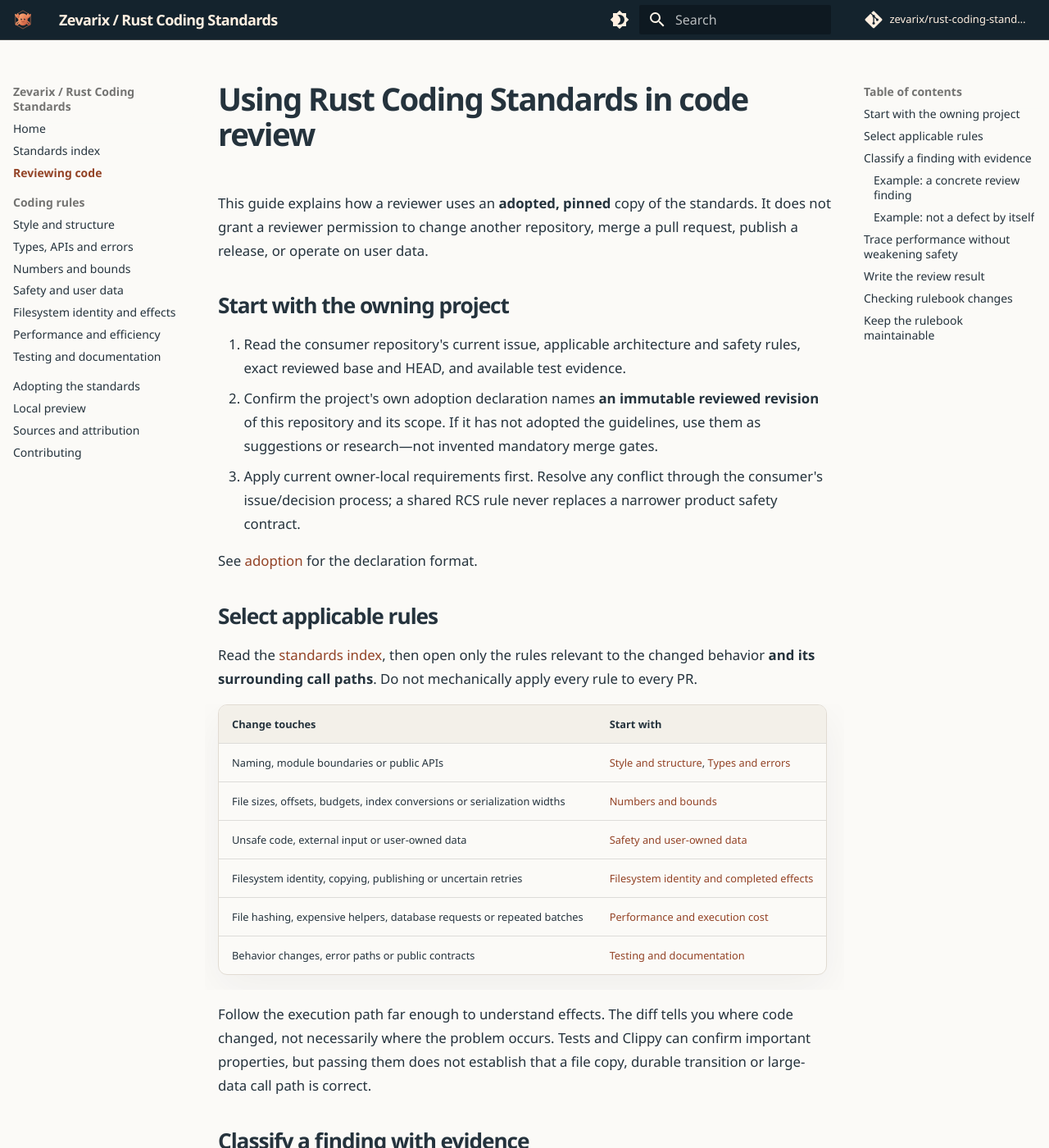
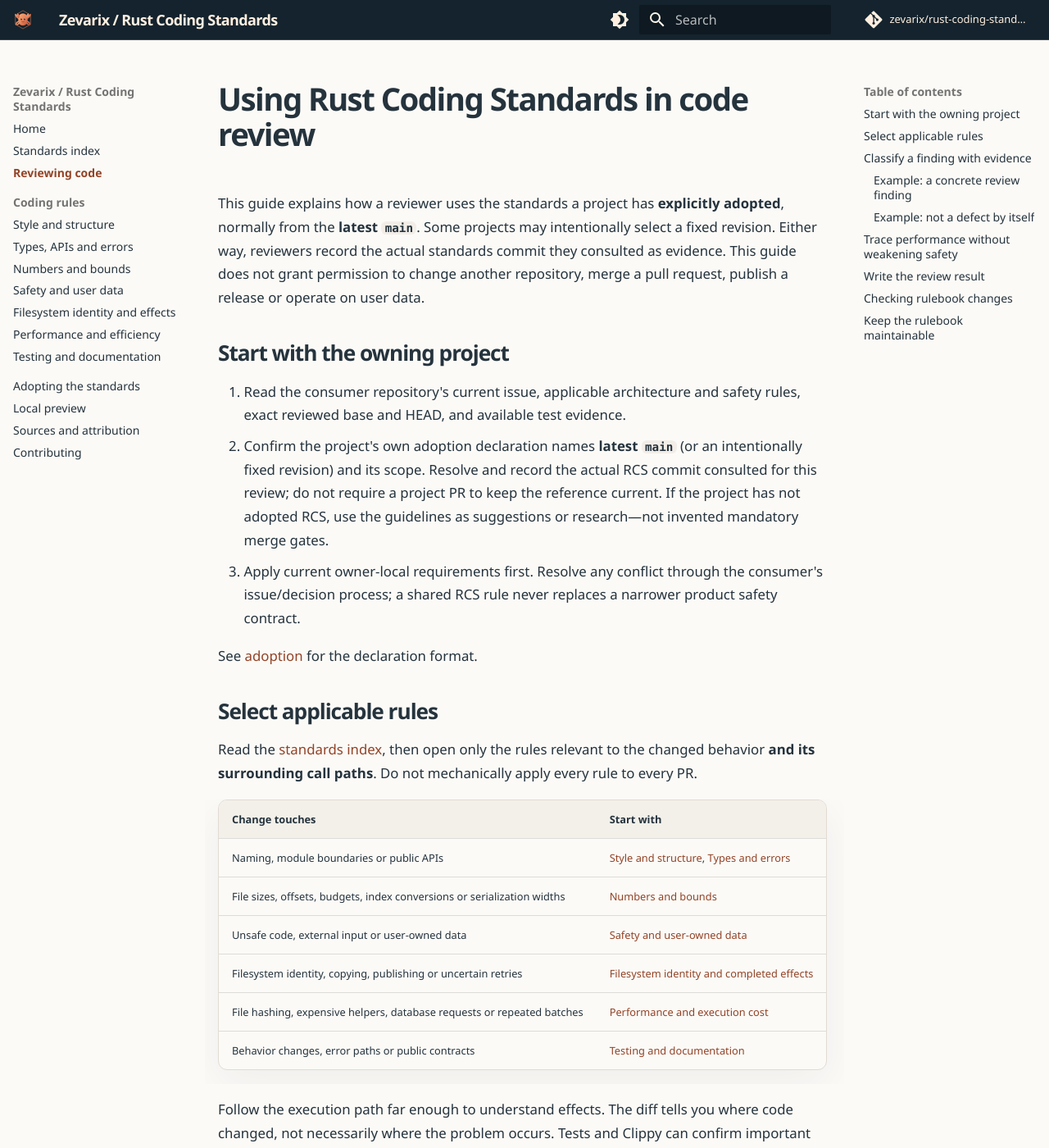
Before and after one commit to zevarix/rust-coding-standards, an MkDocs documentation site: the page built from docs/review-guide.md, in a window 1280 px wide and 1400 px high. Shown: the whole window at 82% size. Built offline with MkDocs 1.6.1 and Material for MkDocs 9.7.7, drawn with Linux system fonts in a browser that asks for light colours; comment, search, counter and statistics services are not loaded; some of the changed text lies outside the part shown.

Commit message:
Support latest Rust Coding Standards adoption without pin updates (#5)
Owner-approved squash of PR #6. Human and agent developers and reviewers consult current RCS main; record the actual RCS commit in review evidence, not in each consuming project's permanent config.

```diff
--- a/docs/review-guide.md
+++ b/docs/review-guide.md
@@ -1,11 +1,11 @@
 # Using Rust Coding Standards in code review
 
-This guide explains how a reviewer uses an **adopted, pinned** copy of the standards. It does not grant a reviewer permission to change another repository, merge a pull request, publish a release, or operate on user data.
+This guide explains how a reviewer uses the standards a project has **explicitly adopted**, normally from the **latest `main`**. Some projects may intentionally select a fixed revision. Either way, reviewers record the actual standards commit they consulted as evidence. This guide does not grant permission to change another repository, merge a pull request, publish a release or operate on user data.
 
 ## Start with the owning project
 
 1. Read the consumer repository's current issue, applicable architecture and safety rules, exact reviewed base and HEAD, and available test evidence.
-2. Confirm the project's own adoption declaration names **an immutable reviewed revision** of this repository and its scope. If it has not adopted the guidelines, use them as suggestions or research—not invented mandatory merge gates.
+2. Confirm the project's own adoption declaration names **latest `main`** (or an intentionally fixed revision) and its scope. Resolve and record the actual RCS commit consulted for this review; do not require a project PR to keep the reference current. If the project has not adopted RCS, use the guidelines as suggestions or research—not invented mandatory merge gates.
 3. Apply current owner-local requirements first. Resolve any conflict through the consumer's issue/decision process; a shared RCS rule never replaces a narrower product safety contract.
 
 See [adoption](adoption.md) for the declaration format.
@@ -27,7 +27,7 @@ Follow the execution path far enough to understand effects. The diff tells you w
 
 ## Classify a finding with evidence
 
-An actionable review comment should state:
+An actionable review comment should state (and the PR/review should record the **RCS commit actually consulted** when applying RCS):
 
 - **Rule:** exact ID, such as `RCS-NUM-001`, plus the owning project's stricter rule if applicable.
 - **Where:** file and symbol, along with the call path or state transition that reaches it.
@@ -78,4 +78,4 @@ The first command checks the Markdown index and local links without a site build
 
 ## Keep the rulebook maintainable
 
-Do not copy the entire RCS text into a consuming review skill. Link to the selected revision and load applicable pages when reviewing code. Proposed changes to shared rules belong in this repository; their adoption into each consumer remains a separate, reviewed decision.
+Do not copy the entire RCS text into a consuming review skill. Link to the consumer's **latest `main`** adoption (or intentional pin), read applicable pages before coding and during review, and record the actual RCS SHA used in review evidence. No recurring SHA-update PR is needed. Proposed changes to shared rules belong in this repository; each consumer retains its own code, policy, merge and release decisions.
```
Also changed, not shown: docs/adoption.md (+4 -4 lines), docs/standards.md (+1 -1 lines).
